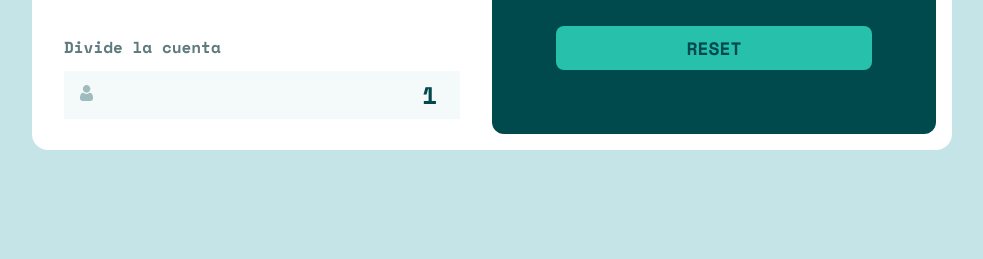
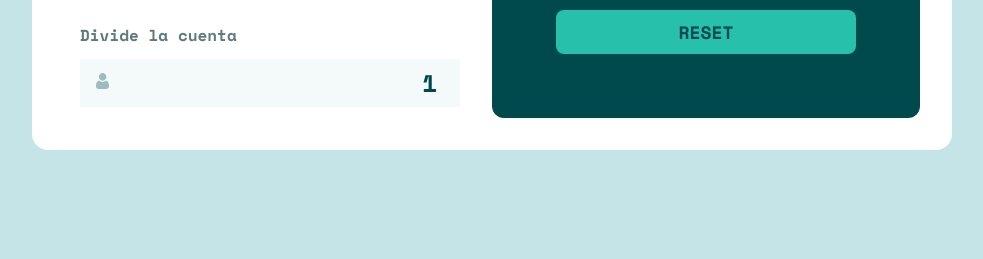
Before and after one commit to Sailmaster91/calculadora-de-propinas, a website: page index.html in a window 1280 px wide. Shown: the part 541-800 px from the top of the page, without its empty margins (148-1131 px from the left). Drawn offline with nearby package versions, Linux system fonts and the light colour scheme.

Commit message:
some padding fixed in md

```diff
--- a/index.html
+++ b/index.html
@@ -48,7 +48,7 @@
 		</header>
 
 		<main
-			class="container w-screen min-w-[338px] h-[710px] md:h-[481px] md:w-[920px] bg-white rounded-t-2xl md:rounded-b-2xl flex flex-col items-center justify-between p-4 md:p-8f"
+			class="container w-screen min-w-[338px] h-[710px] md:h-[481px] md:w-[920px] bg-white rounded-t-2xl md:rounded-b-2xl flex flex-col items-center justify-between p-4 md:p-8"
 		>
 			<form action="" id="formulario" class="formulario h-full">
 				<label
```
